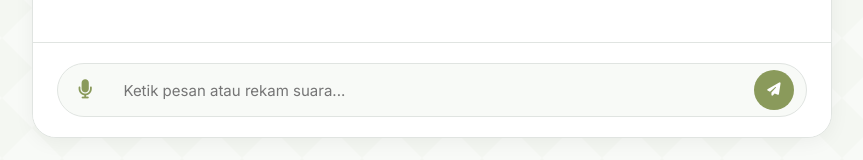
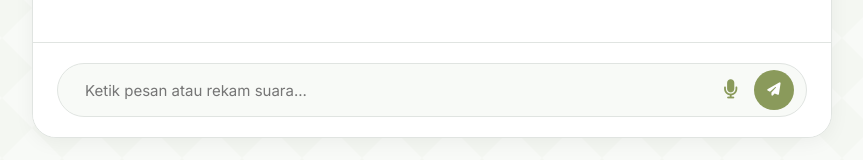
Before and after one commit to faridridha/gemini-chatbot-api, a website: page public/index.html in a window 1280 px wide. Shown: the part 622-782 px from the top of the page, without its empty margins (208-1071 px from the left). Drawn offline with nearby package versions, Linux system fonts and the light colour scheme.

```diff
--- a/public/index.html
+++ b/public/index.html
@@ -42,11 +42,11 @@
     <footer class="footer">
       <form id="chat-form">
         <div class="input-wrapper">
+          <input type="text" id="user-input" placeholder="Ketik pesan atau rekam suara..." autocomplete="off"
+            required />
           <button type="button" id="mic-btn" class="icon-btn mic-btn" title="Rekam Suara">
             <i class="fas fa-microphone"></i>
           </button>
-          <input type="text" id="user-input" placeholder="Ketik pesan atau rekam suara..." autocomplete="off"
-            required />
           <button type="submit" id="send-btn" class="send-btn">
             <i class="fas fa-paper-plane"></i>
           </button>
--- a/public/style.css
+++ b/public/style.css
@@ -290,6 +290,7 @@
 .mic-btn {
   color: var(--primary-sage) !important;
   margin-right: 8px;
+  margin-left: 4px;
 }
 
 .mic-btn.recording {
```
